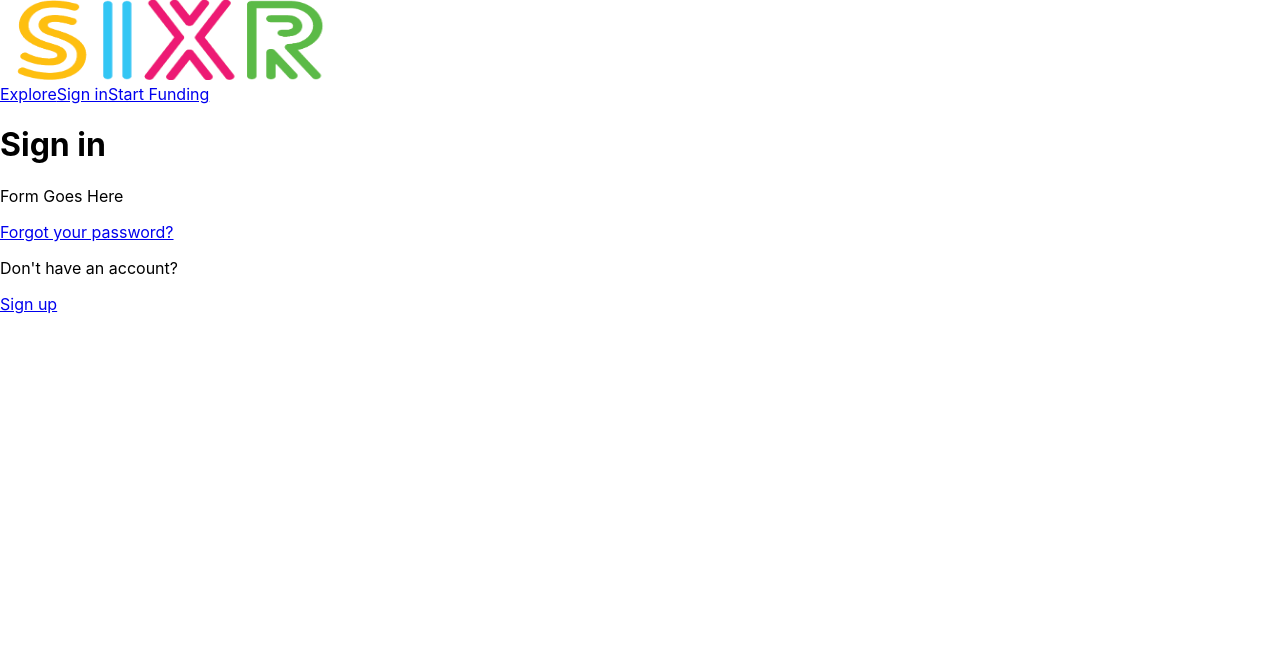
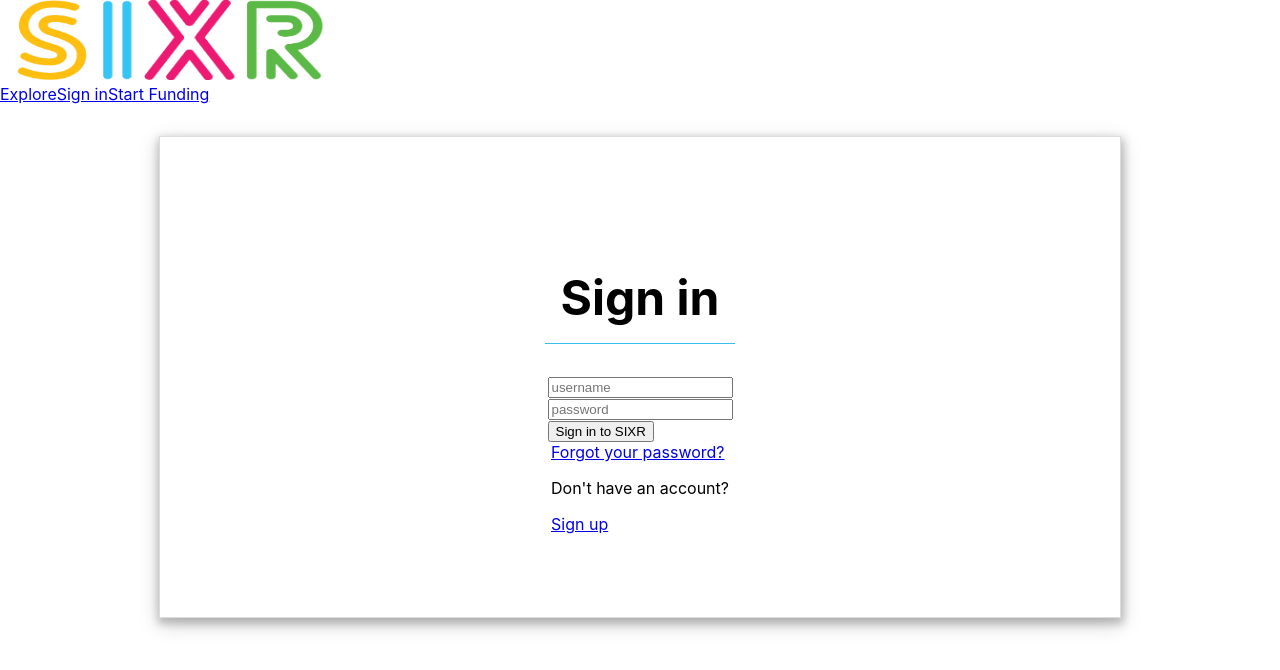
Before and after one commit to vrfundingplatform/front-end, a React (Create React App) app: page /sign-in in a window 1280 px wide. Shown: the top 670 px of the page. Built offline with nearby package versions, Linux system fonts and the light colour scheme.

Commit message:
added temporary styling to home page and signin

```diff
--- a/public/index.html
+++ b/public/index.html
@@ -2,7 +2,10 @@
 <html lang="en">
   <head>
     <meta charset="utf-8" />
-    <link rel="icon" href="%PUBLIC_URL%/favicon.ico" />
+    <link
+      rel="icon"
+      href="https://www.google.com/url?sa=i&source=images&cd=&ved=2ahUKEwjf5aiY-LHnAhV1hHIEHY-RBcwQjRx6BAgBEAQ&url=https%3A%2F%2Fsixr-challenge5.devpost.com%2F&psig=AOvVaw0cDs-YG91gpnHrnPWYM-JM&ust=1580700963418250"
+    />
     <meta name="viewport" content="width=device-width, initial-scale=1" />
     <meta name="theme-color" content="#000000" />
     <meta
@@ -24,7 +27,7 @@
       work correctly both with client-side routing and a non-root public URL.
       Learn how to configure a non-root public URL by running `npm run build`.
     -->
-    <title>React App</title>
+    <title>SIXR</title>
   </head>
   <body>
     <noscript>You need to enable JavaScript to run this app.</noscript>
--- a/src/SASS/index.scss
+++ b/src/SASS/index.scss
@@ -1,4 +1,53 @@
-img {
+#image {
   height: 80px;
   width: 350px;
 }
+
+#home-image {
+  width: 400px;
+  height: 200px;
+}
+
+.form-container {
+  border: 0.03px solid gainsboro;
+  display: flex;
+  flex-direction: column;
+  margin: 2rem auto;
+  justify-content: center;
+  height: 60vh;
+  width: 75%;
+  box-shadow: 1px 4px 8px 2px rgba(0, 0, 0, 0.2),
+    0 6px 20px 0 rgba(0, 0, 0, 0.19);
+}
+
+.form-content {
+  display: flex;
+  flex-direction: column;
+  margin: 0 auto;
+  align-items: center;
+}
+
+.form-content-title {
+  border-bottom: 0.5px solid rgb(58, 190, 238);
+  padding: 1rem;
+  font-size: 3rem;
+}
+
+.home-message {
+  font-size: 8rem;
+  text-align: center;
+  padding-top: 10rem;
+  margin: 0 auto;
+}
+
+#period-1 {
+  color: rgb(251, 183, 51);
+}
+
+#period-2 {
+  color: rgb(58, 190, 238);
+}
+
+#period-3 {
+  color: rgb(230, 26, 104);
+}
--- a/src/components/navigation/home.js
+++ b/src/components/navigation/home.js
@@ -6,8 +6,10 @@ import SignUp from "./signup";
 const Home = () => {
   return (
     <>
-      <img src={logo} alt="sixr company logo" />
-      <h1>Insight. Culture. Passion</h1>
+      <h1 className="home-message">
+        Insight<span id="period-1">.</span> Culture<span id="period-2">.</span>{" "}
+        Passion<span id="period-3">.</span>
+      </h1>
       <Link to="/sign-up">Join the Movement</Link>
     </>
   );
--- a/src/components/navigation/navigation.js
+++ b/src/components/navigation/navigation.js
@@ -10,7 +10,9 @@ export const Navigation = () => {
   return (
     <>
       <div className="nav-logo">
-        <img src={logo} alt="sixr company logo" />
+        <Link to="/">
+          <img id="image" src={logo} alt="sixr company logo" />
+        </Link>
       </div>
       <nav>
         <Link to="/">Explore</Link>
--- a/src/components/navigation/signin.js
+++ b/src/components/navigation/signin.js
@@ -4,14 +4,32 @@ import { Link } from "react-router-dom";
 const SignIn = () => {
   return (
     <>
-      <h1>Sign in</h1>
-      {/* // ! Form Goes Here */}
-      <p>Form Goes Here</p>
-      <div className="options">
-        <Link to="/reset">Forgot your password?</Link>
-        <div className="redirect">
-          <p>Don't have an account?</p>
-          <Link to="/sign-up">Sign up</Link>
+      <div className="form-container">
+        <div className="form-content">
+          <h1 className="form-content-title">Sign in</h1>
+          <form>
+            <div>
+              <input type="text" name="text" placeholder="username" required />
+            </div>
+            <div>
+              <input
+                type="password"
+                name="password"
+                placeholder="password"
+                required
+              />
+            </div>
+            <div>
+              <button type="submit">Sign in to SIXR</button>
+            </div>
+          </form>
+          <div className="options">
+            <Link to="/reset">Forgot your password?</Link>
+            <div className="redirect">
+              <p>Don't have an account?</p>
+              <Link to="/sign-up">Sign up</Link>
+            </div>
+          </div>
         </div>
       </div>
     </>
```
Also changed, not shown: src/App.css (deleted, +0 -38 lines).
